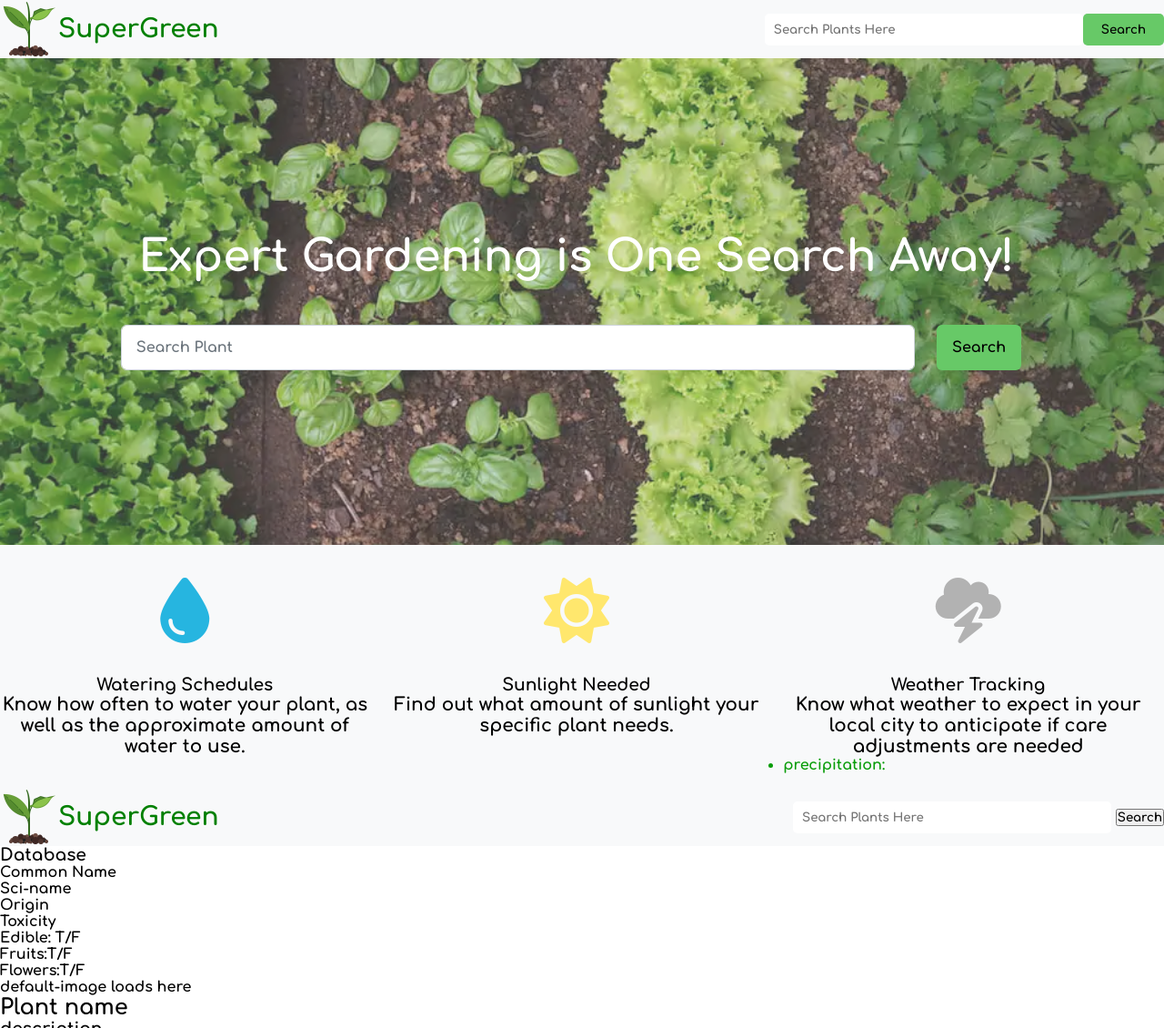
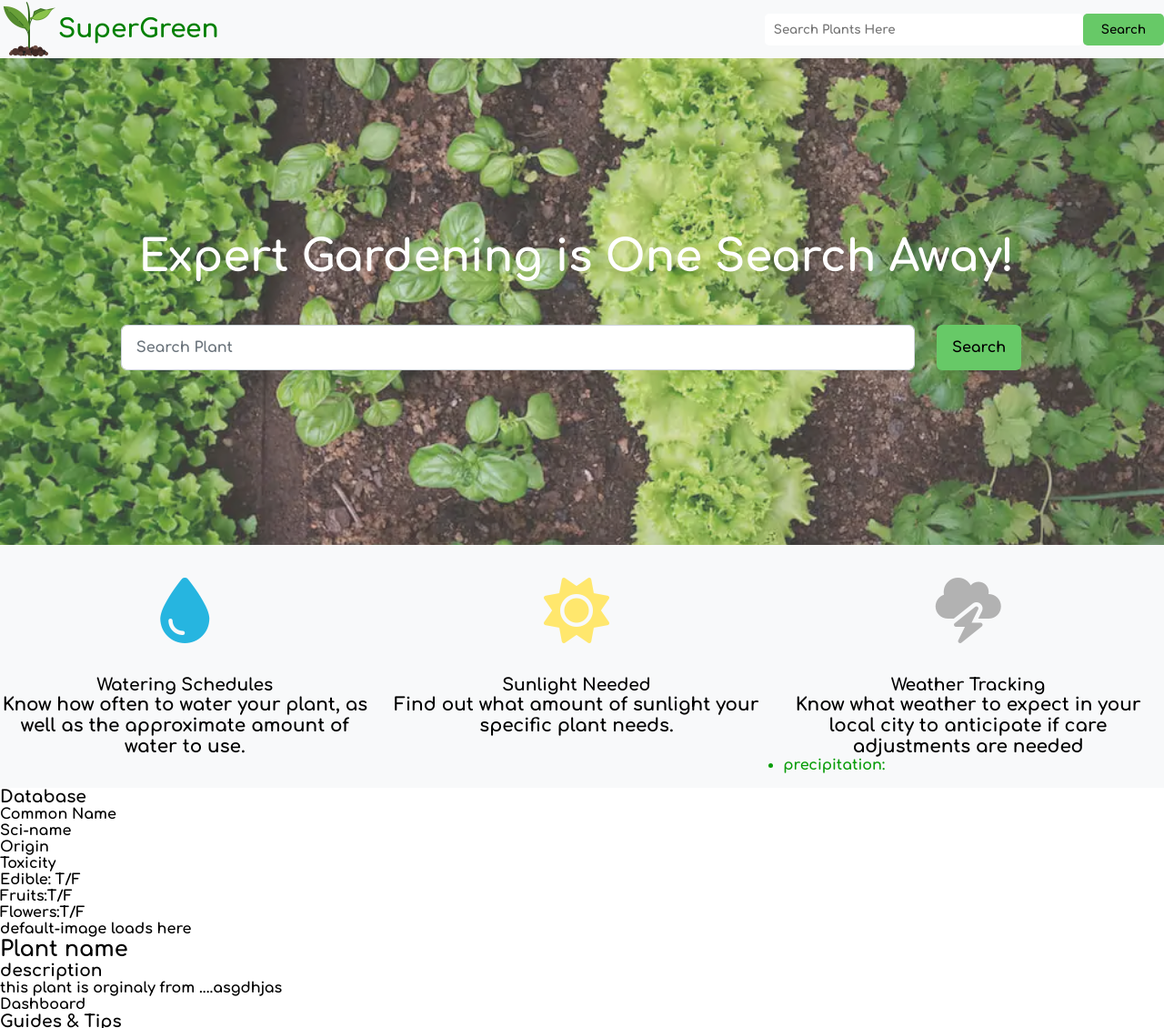
Before and after one commit to JenevaRay/SuperGreen, a plain HTML site: page LandingPageSub/landing.html in a window 1280 px wide. Shown: the top 1130 px of the page at 91% size. Drawn offline with nearby package versions, Linux system fonts and the light colour scheme; no server answers; a script that the page names is missing.

Commit message:
consolidating features from results into landingpage

```diff
--- a/LandingPageSub/landing.html
+++ b/LandingPageSub/landing.html
@@ -83,12 +83,13 @@
             </div>
         </div>
     </section>
+    <!-- below is the result page that will be hidden until the search is executed -->
     <div id="results"></div>
-    <header class="navbar navbar-light bg-light whole-nav">
+    <!-- <header class="navbar navbar-light bg-light whole-nav"> -->
         <!-- <div class="weather">
             <img src="./assets/images/cloudy.png" alt="weather-pic">
         </div> -->
-    <div class="left-nav">
+    <!-- <div class="left-nav">
       <img class="logo" src="assets/images/logo.png" alt="Garden">
       <h1 class="title">SuperGreen</h1>
     </div>
@@ -98,7 +99,7 @@
           <span class="search-icon">Search</span>
         </button>
     </form>
-  </header>
+  </header> -->
   <section class="wrapper">
     <div class="top">
       <div class="coll left-side">
```
